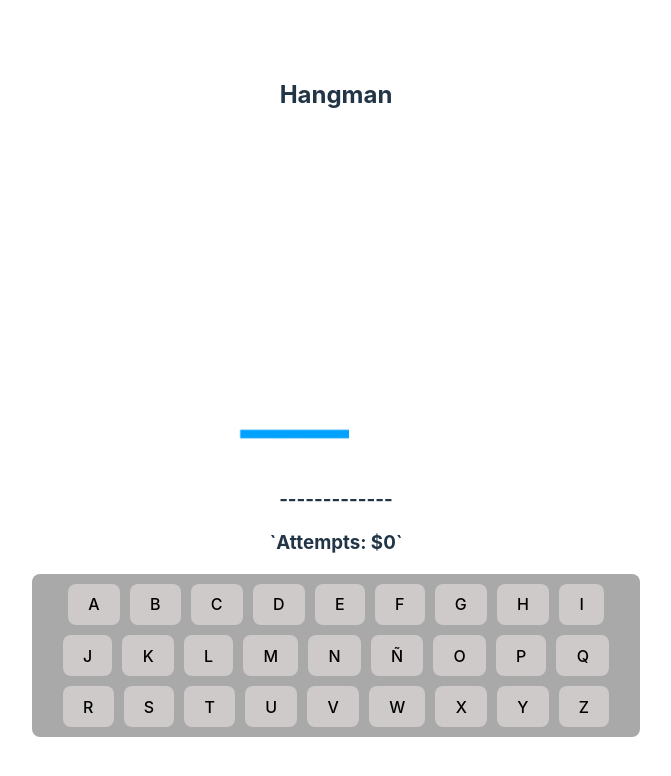
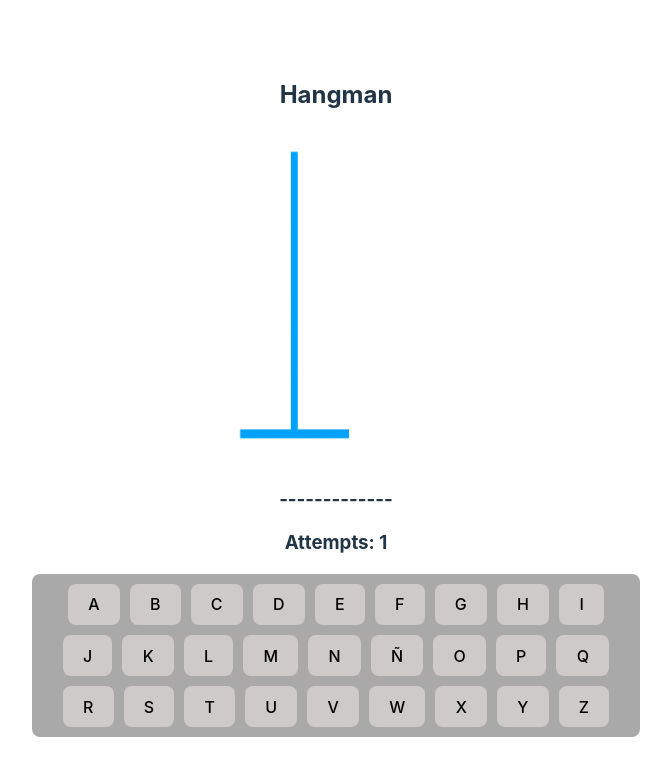
Before and after one commit to Abaranasia/hangman-game, a React (Vite) app: page / in a window 1280 px wide. Shown: the top 776 px of the page, without its empty margins (304-975 px from the left). Built offline with nearby package versions, Linux system fonts and the light colour scheme.

Commit message:
update app.tsx to set attempts when a button is clicked

```diff
--- a/src/App.tsx
+++ b/src/App.tsx
@@ -17,6 +17,8 @@ function App() {
 
   const checkLetter = (letter: string) => {
     console.log(letter);
+    // if letter is not in word, increase attempts
+    setAttempts( attempts + 1)
   };
 
   return (
@@ -30,7 +32,7 @@ function App() {
       <h3>-------------</h3>
 
       {/* attempts counter */}
-      <h3>`Attempts: ${attempts}`</h3>
+      <h3>Attempts: {attempts}</h3>
 
       {/* letter buttons */}
       <Keyboard setLetter={setLetter} />
```
